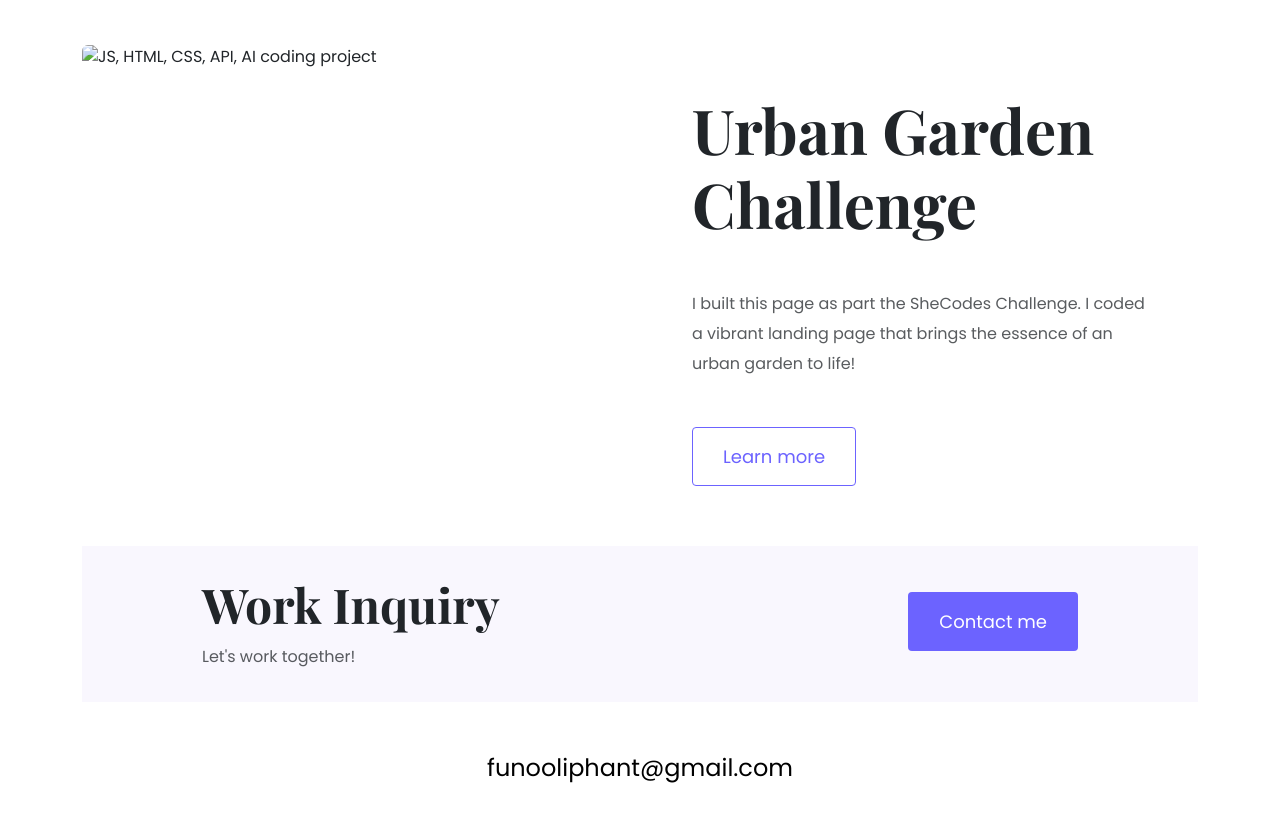
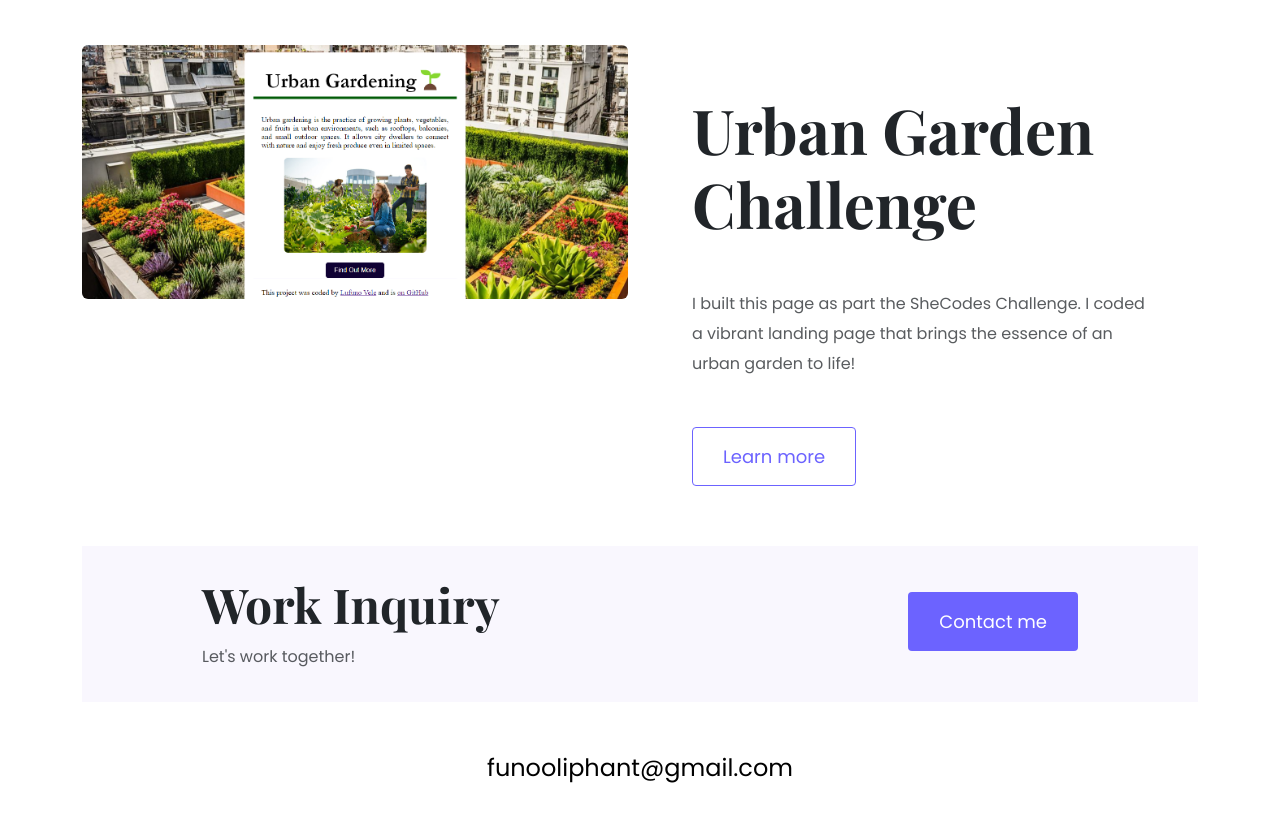
Before and after one commit to Elelwani17/hmmm, a plain HTML site: page index.html in a window 1280 px wide. Shown: the part 1959-2780 px from the top of the page. Drawn offline with nearby package versions, Linux system fonts and the light colour scheme; a web font is replaced by a local one.

Commit message:
Update index.html

```diff
--- a/index.html
+++ b/index.html
@@ -180,7 +180,7 @@
       <div class="row mb-5">
         <div class="col d-none d-lg-block">
           <img
-            src="images/urbangardenchalleenge.png"
+            src="images/urbangardenchallenge.png"
             alt="JS, HTML, CSS, API, AI coding project"
             class="img-fluid rounded"
             width="550"
```
